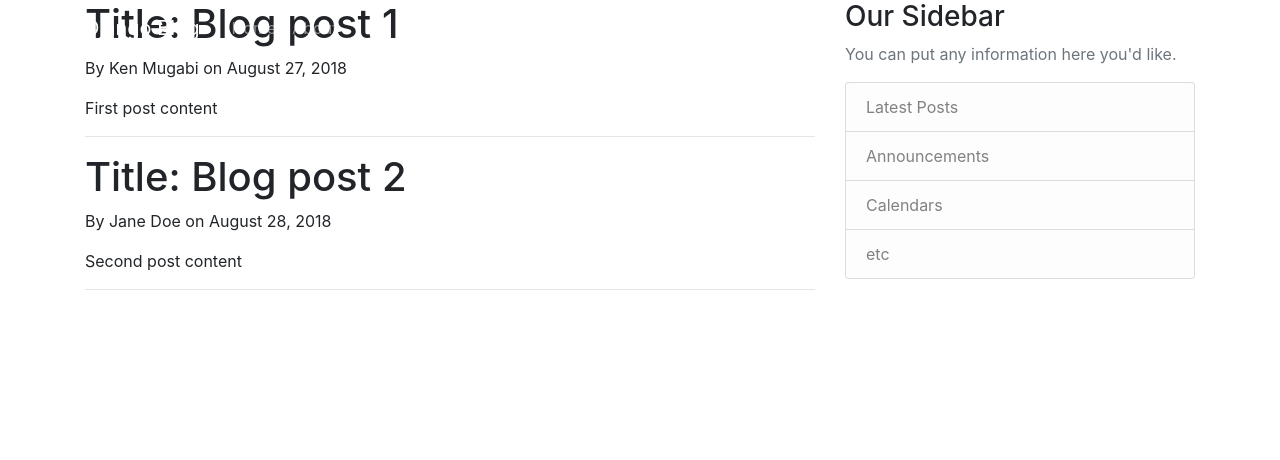
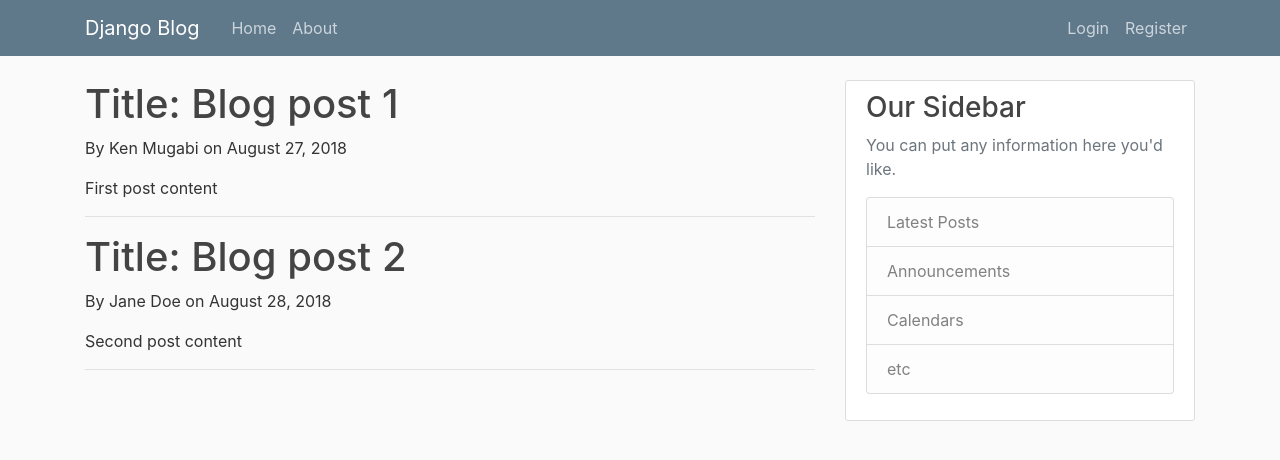
Before and after one commit to kenmugy/django-prac1, a Django app: page / in a window 1280 px wide. Shown: the top 460 px of the page. Run offline with Django 3.2, Linux system fonts and the light colour scheme; some libraries are stand-ins or nearby versions.

Commit message:
Add Static css file

```diff
--- /dev/null
+++ b/blog/static/blog/main.css
@@ -0,0 +1,89 @@
+body {
+  background: #fafafa;
+  color: #333333;
+  margin-top: 5rem;
+}
+
+h1,
+h2,
+h3,
+h4,
+h5,
+h6 {
+  color: #444444;
+}
+
+ul {
+  margin: 0;
+}
+
+.bg-steel {
+  background-color: #5f788a;
+}
+
+.site-header .navbar-nav .nav-link {
+  color: #cbd5db;
+}
+
+.site-header .navbar-nav .nav-link:hover {
+  color: #ffffff;
+}
+
+.site-header .navbar-nav .nav-link.active {
+  font-weight: 500;
+}
+
+.content-section {
+  background: #ffffff;
+  padding: 10px 20px;
+  border: 1px solid #dddddd;
+  border-radius: 3px;
+  margin-bottom: 20px;
+}
+
+.article-title {
+  color: #444444;
+}
+
+a.article-title:hover {
+  color: #428bca;
+  text-decoration: none;
+}
+
+.article-content {
+  white-space: pre-line;
+}
+
+.article-img {
+  height: 65px;
+  width: 65px;
+  margin-right: 16px;
+}
+
+.article-metadata {
+  padding-bottom: 1px;
+  margin-bottom: 4px;
+  border-bottom: 1px solid #e3e3e3;
+}
+
+.article-metadata a:hover {
+  color: #333;
+  text-decoration: none;
+}
+
+.article-svg {
+  width: 25px;
+  height: 25px;
+  vertical-align: middle;
+}
+
+.account-img {
+  height: 125px;
+  width: 125px;
+  margin-right: 20px;
+  margin-bottom: 16px;
+}
+
+.account-heading {
+  font-size: 2.5rem;
+}
--- a/blog/templates/blog/base.html
+++ b/blog/templates/blog/base.html
@@ -1,19 +1,21 @@
+{% load static %}
 <!DOCTYPE html>
 <html lang="en">
   <head>
     <meta charset="UTF-8" />
     <meta name="viewport" content="width=device-width, initial-scale=1.0" />
-    {% if title %}
-    <title>Django Blog - {{title}}</title>
-    {% else %}
-    <title>Django Blog - untitled</title>
-    {% endif %}
     <link
       rel="stylesheet"
       href="https://maxcdn.bootstrapcdn.com/bootstrap/4.0.0/css/bootstrap.min.css"
       integrity="sha384-Gn5384xqQ1aoWXA+058RXPxPg6fy4IWvTNh0E263XmFcJlSAwiGgFAW/dAiS6JXm"
       crossorigin="anonymous"
     />
+    <link rel="stylesheet" href="{% static 'blog/main.css' %}">
+    {% if title %}
+    <title>Django Blog - {{title}}</title>
+    {% else %}
+    <title>Django Blog - untitled</title>
+    {% endif %}
   </head>
   <body>
     <header class="site-header">
```
